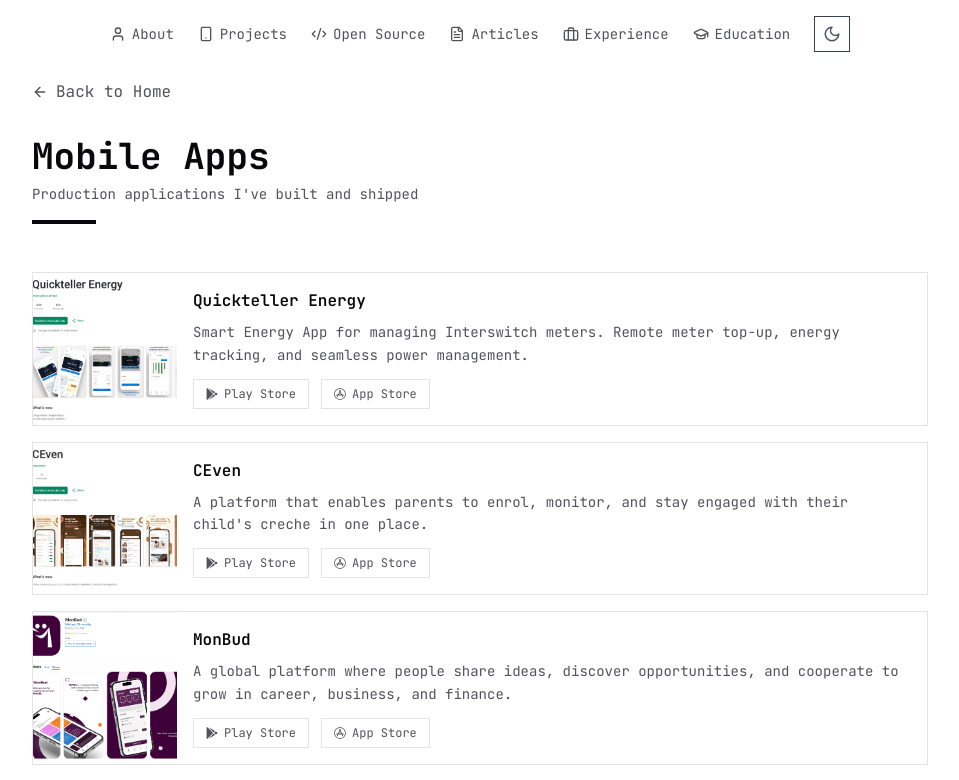
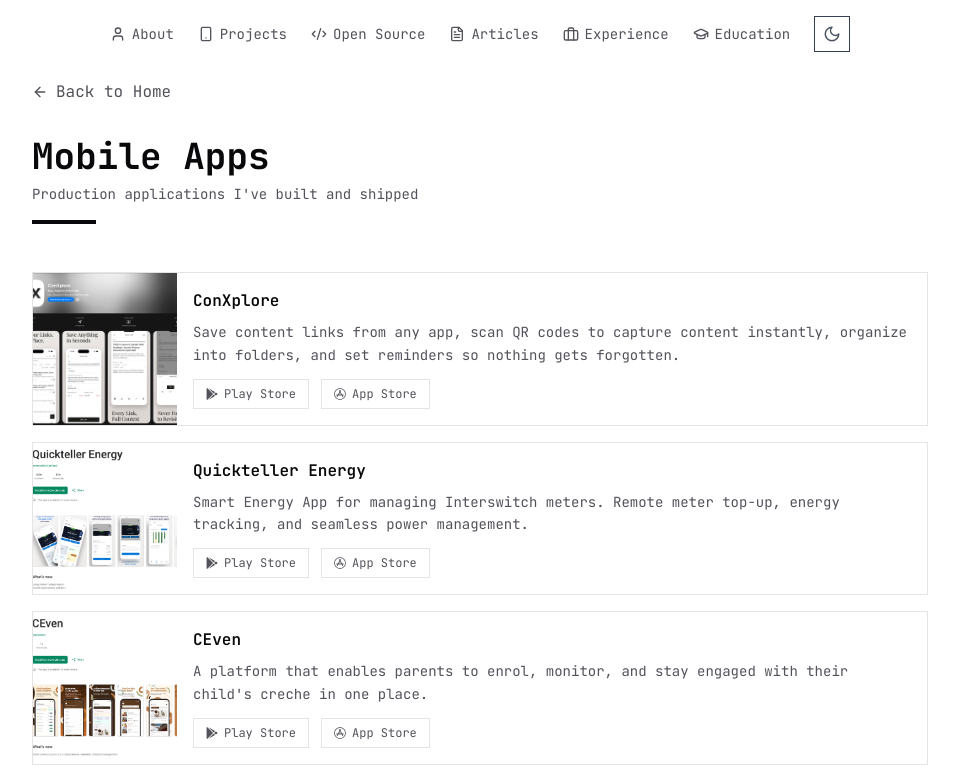
Before and after one commit to cmcWebCode40/cmcWebCode-portfolio-website-v2, a React (Vite) app: page /projects in a window 1280 px wide. Shown: the top 780 px of the page, without its empty margins (160-1119 px from the left). Built offline with nearby package versions, Linux system fonts and the light colour scheme.

Commit message:
feat: add ConXplore project details and improve project card layout; conditionally render store links

```diff
--- a/src/data/content.ts
+++ b/src/data/content.ts
@@ -1,8 +1,10 @@
 export const GITHUB_LINK = "https://github.com/cmcWebCode40";
-export const LINKEDIN_LINK = "https://www.linkedin.com/in/michael-chinonso-chinweike-467360a8/";
+export const LINKEDIN_LINK =
+  "https://www.linkedin.com/in/michael-chinonso-chinweike-467360a8/";
 export const TWITTER_LINK = "https://twitter.com/cmcWebCode/";
 export const EMAIL_LINK = "infinitymichael7@gmail.com";
-export const RESUME_LINK = "https://docs.google.com/document/d/1goQoqk0VHZWyOvXUgLRYZPnNobxmd-4HZ0ZnTz4n6lI/edit?usp=sharing";
+export const RESUME_LINK =
+  "https://docs.google.com/document/d/1goQoqk0VHZWyOvXUgLRYZPnNobxmd-4HZ0ZnTz4n6lI/edit?usp=sharing";
 
 export const profile = {
   name: "Michael Chinweike",
@@ -52,7 +54,17 @@
       "Led mobile development for Quickteller Energy, Quickteller PayBox, and Quickteller PowerBox applications",
       "Mentored software engineering interns on frontend development fundamentals and product building best practices",
     ],
-    technologies: ["React Native", "Expo", "TypeScript", "Bluetooth Low Energy", "MQTT", "OpenTelemetry", "AI/RAG", "EMV/NFC", "Native Modules"],
+    technologies: [
+      "React Native",
+      "Expo",
+      "TypeScript",
+      "Bluetooth Low Energy",
+      "MQTT",
+      "OpenTelemetry",
+      "AI/RAG",
+      "EMV/NFC",
+      "Native Modules",
+    ],
     current: true,
   },
   {
@@ -70,7 +82,15 @@
       "Translated Figma designs for User Badge claiming into the mobile application codebase using React Native",
       "Carried out regression testing on the Verida mobile wallet using Qase testing platform",
     ],
-    technologies: ["TypeScript", "React", "Vue", "React Native", "Web3", "Blockchain", "Mobile Application Development"],
+    technologies: [
+      "TypeScript",
+      "React",
+      "Vue",
+      "React Native",
+      "Web3",
+      "Blockchain",
+      "Mobile Application Development",
+    ],
     current: false,
   },
   {
@@ -95,19 +115,29 @@
   id: string;
   title: string;
   description: string;
-  playStoreUrl: string;
-  appStoreUrl: string;
+  playStoreUrl: string | null;
+  appStoreUrl: string | null;
   image: string;
 }
 
 export const projects: Project[] = [
   {
+    id: "0",
+    title: "ConXplore",
+    description:
+      "Save content links from any app, scan QR codes to capture content instantly, organize into folders, and set reminders so nothing gets forgotten.",
+    playStoreUrl: null,
+    appStoreUrl: "https://apps.apple.com/us/app/conxplore/id6777921682",
+    image: "/images/conxplore.png",
+  },
+  {
     id: "1",
     title: "Quickteller Energy",
     description:
       "Smart Energy App for managing Interswitch meters. Remote meter top-up, energy tracking, and seamless power management.",
-    playStoreUrl: "https://play.google.com/store/apps/details?id=com.quickteller.energy",
-    appStoreUrl: "#",
+    playStoreUrl:
+      "https://play.google.com/store/apps/details?id=com.quickteller.energy",
+    appStoreUrl: null,
     image: "/images/qt_energy.png",
   },
   {
@@ -116,7 +146,7 @@
     description:
       "A platform that enables parents to enrol, monitor, and stay engaged with their child's creche in one place.",
     playStoreUrl: "https://play.google.com/store/apps/details?id=com.ceven.app",
-    appStoreUrl: "#",
+    appStoreUrl: null,
     image: "/images/ceven.png",
   },
   {
@@ -124,7 +154,8 @@
     title: "MonBud",
     description:
       "A global platform where people share ideas, discover opportunities, and cooperate to grow in career, business, and finance.",
-    playStoreUrl: "https://play.google.com/store/apps/details?id=com.finbudtechnologieslimited.monbud&hl=en",
+    playStoreUrl:
+      "https://play.google.com/store/apps/details?id=com.finbudtechnologieslimited.monbud&hl=en",
     appStoreUrl: "https://apps.apple.com/ng/app/monbud/id6476326261",
     image: "/images/monbud.png",
   },
@@ -133,8 +164,9 @@
     title: "AmatNow",
     description:
       "Discover curated products, meals, and everyday essentials with competitive pricing and real-time delivery.",
-    playStoreUrl: "#",
-    appStoreUrl: "https://play.google.com/store/apps/details?id=com.amatnow.app.amatnow&hl=en",
+    playStoreUrl: null,
+    appStoreUrl:
+      "https://play.google.com/store/apps/details?id=com.amatnow.app.amatnow&hl=en",
     image: "/images/amatnow_store.png",
   },
 ];
@@ -184,7 +216,8 @@
     description:
       "A lightweight, high-performance MQTT client with native Android and iOS support. Supports MQTT 3.1.1, TLS/SSL, QoS 0/1/2, and Expo.",
     githubUrl: "https://github.com/cmcWebCode40/react-native-mqtt-client",
-    npmUrl: "https://www.npmjs.com/package/@ecodevstack/react-native-mqtt-client",
+    npmUrl:
+      "https://www.npmjs.com/package/@ecodevstack/react-native-mqtt-client",
     language: "TypeScript",
   },
   {
--- a/src/features/projects/Projects.tsx
+++ b/src/features/projects/Projects.tsx
@@ -23,7 +23,7 @@
       }}
     >
       <div className="flex flex-col sm:flex-row">
-        <div className="sm:w-36 h-32 sm:h-auto overflow-hidden flex-shrink-0">
+        <div className="sm:w-40 h-32 sm:h-auto overflow-hidden flex-shrink-0">
           <img
             src={project.image}
             alt={project.title}
@@ -49,6 +49,7 @@
           </div>
 
           <div className="flex items-center gap-3 mt-3">
+            {project.playStoreUrl && (
               <a
                 href={project.playStoreUrl}
                 target="_blank"
@@ -56,12 +57,14 @@
                 className="flex items-center gap-1.5 text-xs px-3 py-1.5 border transition-all hover:border-accent hover:text-accent"
                 style={{
                   borderColor: "var(--border)",
-                color: "var(--text-secondary)"
+                  color: "var(--text-secondary)",
                 }}
               >
                 <FaGooglePlay size={12} />
                 <span>Play Store</span>
               </a>
+            )}
+            {project.appStoreUrl && (
               <a
                 href={project.appStoreUrl}
                 target="_blank"
@@ -69,12 +72,13 @@
                 className="flex items-center gap-1.5 text-xs px-3 py-1.5 border transition-all hover:border-accent hover:text-accent"
                 style={{
                   borderColor: "var(--border)",
-                color: "var(--text-secondary)"
+                  color: "var(--text-secondary)",
                 }}
               >
                 <FaAppStore size={12} />
                 <span>App Store</span>
               </a>
+            )}
           </div>
         </div>
       </div>
```
Also changed, not shown: public/images/conxplore.png (added). Lines whose indentation alone changed are shown as unchanged.
